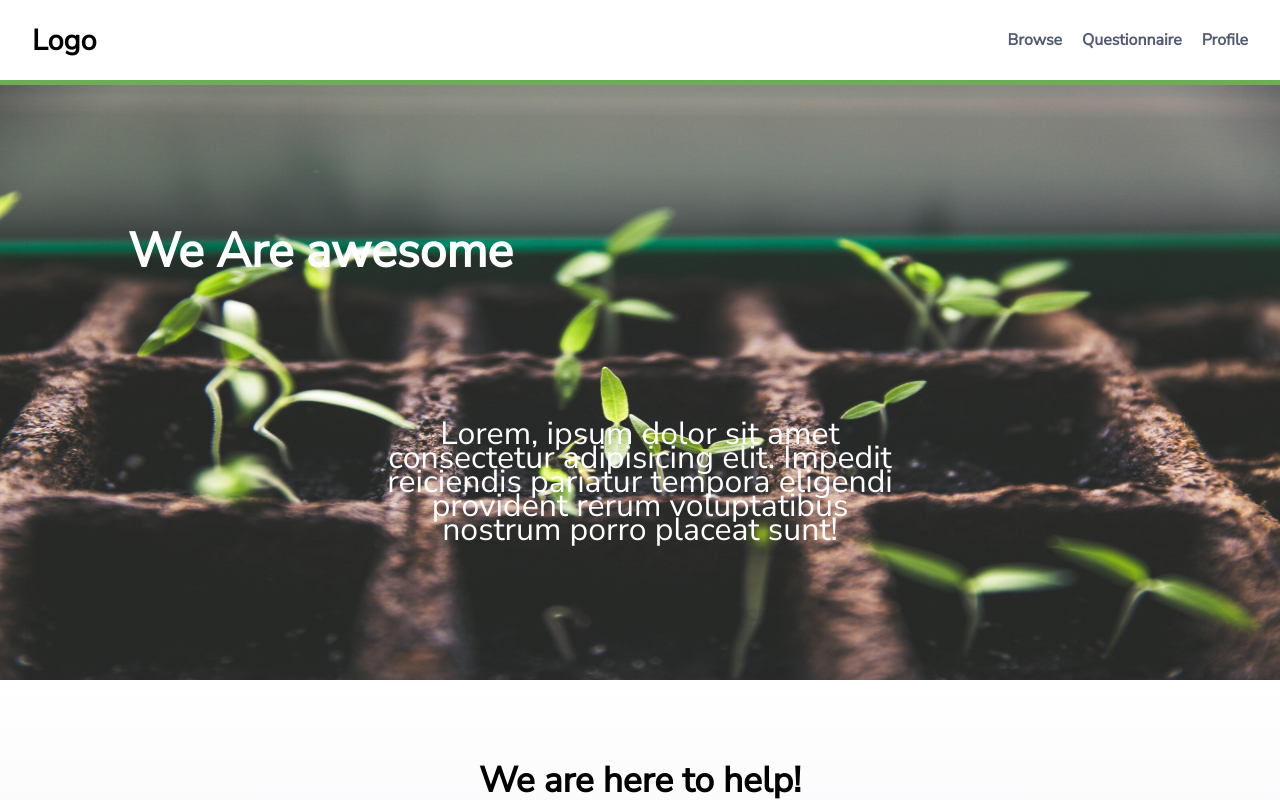
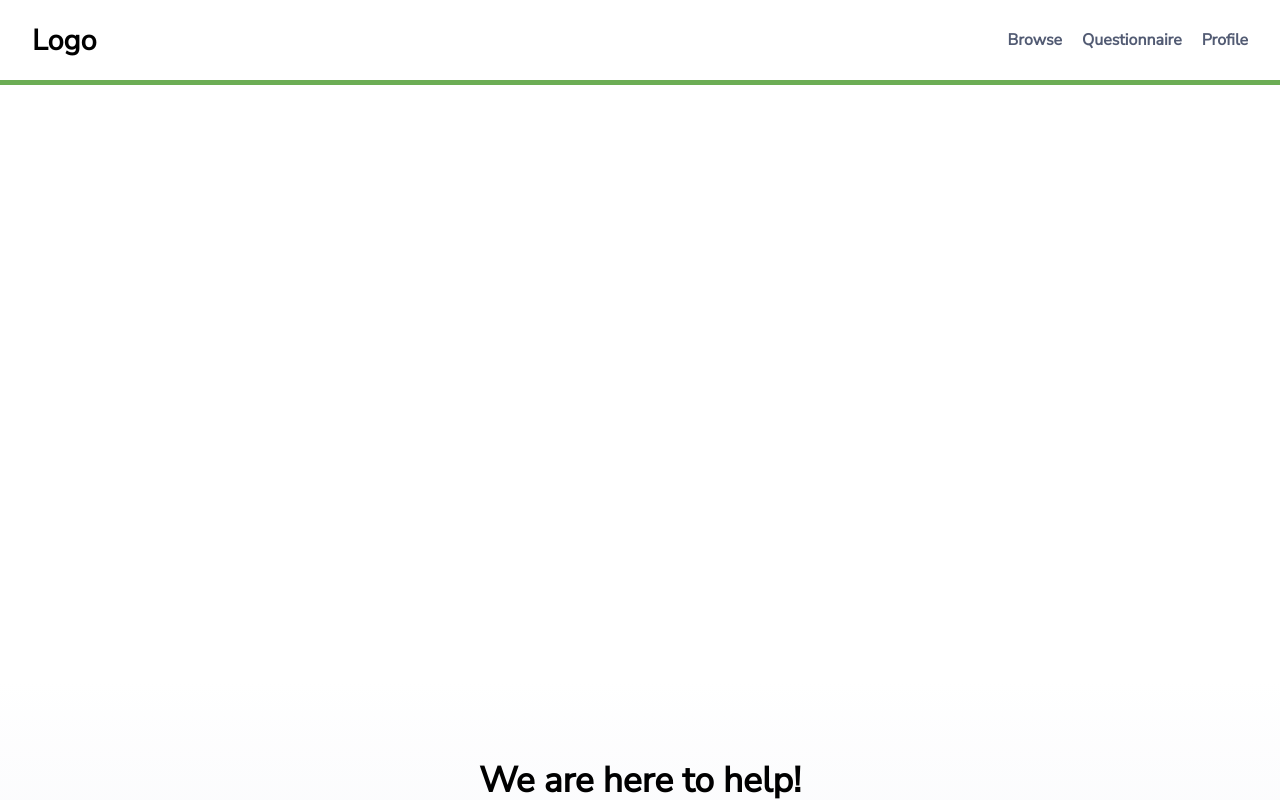
Before and after one commit to SchoolOfCode/w15_collaborative-react-project-fruit-veggie-grow-pro-team-i, a React (Create React App) app in the folder veggie_fruit_growpros/: page / in a window 1280 px wide. Both pictures are taken after a click on the element "Browse". Shown: the top 800 px of the page. Built offline with nearby package versions, Linux system fonts and the light colour scheme; no server answers.

Commit message:
added video here section

```diff
--- a/veggie_fruit_growpros/src/App.js
+++ b/veggie_fruit_growpros/src/App.js
@@ -1,5 +1,4 @@
 import BrowsePage from './components/BrowsePage/BrowsePage';
-import "./components/BrowsePage/PopUp/PopUp.css";
 import "./components/BrowsePage/BrowsePage.css";
 import './App.css';
 import Navbar from "./components/NavigationBar/Navbar";
--- a/veggie_fruit_growpros/src/components/BrowsePage/BrowsePage.js
+++ b/veggie_fruit_growpros/src/components/BrowsePage/BrowsePage.js
@@ -1,6 +1,6 @@
 import { useState } from "react"
 import TileCards from "./TileCards"
-import PopUp from "./PopUp/PopUp"
+import PopUp from "./Popup/PopUp"
 import Hero from "./Hero/Hero"
 import LandingInfoBlock  from "./LandingInfoBlock/LandingInfoBlock"
 import SortButtons from "./SortButtons";
@@ -8,7 +8,6 @@ import Footer from "../Footer/Footer";
 import Weather from "./weatherSection/Weather"
 import PopAlert from "../popAlert/PopAler"
 import ProfilePage from "./ProfilePage/ProfilePage"
-
 
 const BrowsePage = ({changePage,setChangePage}) => {
 
--- a/veggie_fruit_growpros/src/components/BrowsePage/Hero/Hero.js
+++ b/veggie_fruit_growpros/src/components/BrowsePage/Hero/Hero.js
@@ -1,10 +1,11 @@
-import vegImagePlaceholder from "../../images/vegimageplaceholder.jpg"
+
+import videomp4 from "../../images/video.m4v"
 import "./hero.css"
 
 const Hero = () => {
     return (
         <div className="hero-container">
-            <img className="hero-image" alt="Veggy background" src={vegImagePlaceholder}/>
+            <video className="hero-image" alt="Veggy background" src={videomp4} autoPlay muted loop/>
             <section className="hero-container__content-box">
                 <h1 className="hero-container__tilte">We Are awesome</h1>
                 <p className="hero-container__Paragraph">Lorem, ipsum dolor sit amet consectetur adipisicing elit. Impedit reiciendis pariatur tempora eligendi provident rerum voluptatibus nostrum porro placeat sunt!</p>
--- a/veggie_fruit_growpros/src/components/BrowsePage/Hero/hero.css
+++ b/veggie_fruit_growpros/src/components/BrowsePage/Hero/hero.css
@@ -7,6 +7,7 @@
 .hero-image{
   width: 100%;
   height: 75vh;
+  object-fit: cover;
 }
 .hero-container__content-box{
   display: flex;
--- a/veggie_fruit_growpros/src/components/BrowsePage/ProfilePage/ProfilePage.js
+++ b/veggie_fruit_growpros/src/components/BrowsePage/ProfilePage/ProfilePage.js
@@ -11,11 +11,6 @@ import onion from "../../images/onion.png"
 import parsley from "../../images/parsley.png"
 import Strawberry from "../../images/strawberry.png"
 import Blueberries from "../../images/blueberry.png"
-
-
-
-
-
 
 const ProfilePage = ({changePage,setChangePage}) => {
 
--- a/veggie_fruit_growpros/src/components/BrowsePage/popup/PopUp.js
+++ b/veggie_fruit_growpros/src/components/BrowsePage/popup/PopUp.js
@@ -1,8 +1,8 @@
 
 
 import "./PopUp.css"
+
 import {Info} from "./popUpInfo"
-
 
 import sowingImg from "../../images/sow_popup.png";
 import growingImg from "../../images/grow_popup.png";
--- a/veggie_fruit_growpros/src/components/Questionnaire/Questionnaire.js
+++ b/veggie_fruit_growpros/src/components/Questionnaire/Questionnaire.js
@@ -49,12 +49,6 @@ const Questionnaire = ({changePage,setChangePage}) => {
     let [question2,setQuestion2] = useState("none");
     let [question3,setQuestion3] = useState("none");
 
-
-    function onSubmitPopup(){
-
-    }
-
-
     let restartQuest = changePage==="questionnaire"
     useEffect(()=>{
             setQuestion1("inline-block")
@@ -99,7 +93,7 @@ const Questionnaire = ({changePage,setChangePage}) => {
             setQuestion2("none");
 
 
-            // here
+
         }
 
 
```
Also changed, not shown: 2 other files (tests, documents, lock files or other folders).
